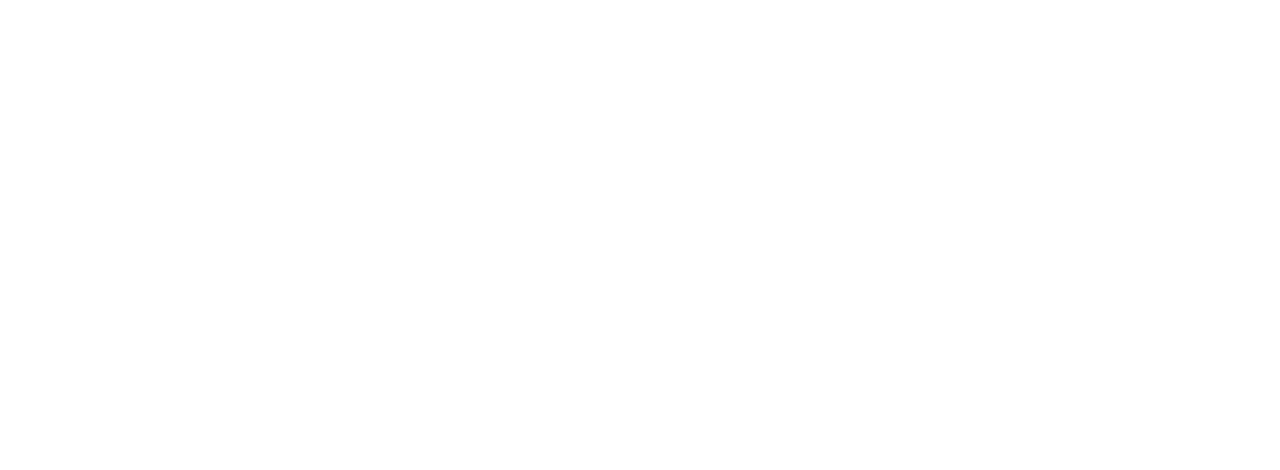
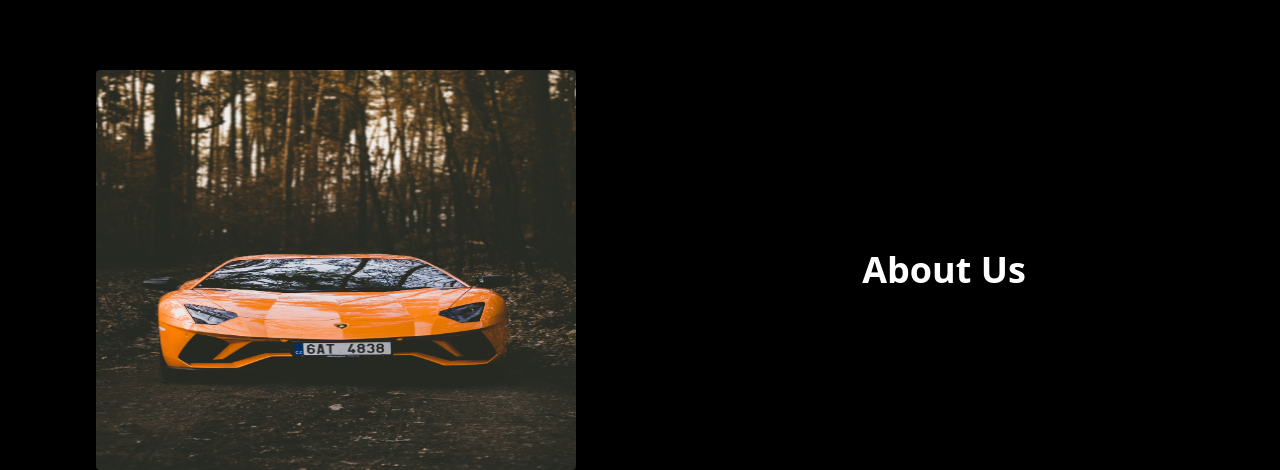
Before and after one commit to owusuvictorjnr/car-rentals, a Next.js app: page /about in a window 1280 px wide. Before the commit this address had no page. Shown: the part 610-1080 px from the top of the page. Before the commit the page ends 800 px from the top, so only its background shows below. Built offline with nearby package versions, Linux system fonts and the light colour scheme.

Commit message:
about page

```diff
--- /dev/null
+++ b/app/(root)/about/page.jsx
@@ -0,0 +1,31 @@
+import React from 'react'
+import Image from 'next/image'
+
+const About = () => {
+  return (
+    <div className="dark:bg-black dark:text-white duration-300">
+      <div className="container">
+        <div className="grid grid-cols-1 sm:grid-cols-2 place-items-center">
+          <div className="">
+            <Image
+              src="/assets/car3.jpg"
+              alt="car 3"
+              height={1000}
+              width={1000}
+              className="h-[25rem] w-[30rem] rounded"
+            />
+          </div>
+          <div className="">
+            <div className="">
+              <h1 className="text-3xl sm:text-4xl font-bold capitalize">
+                about us
+              </h1>
+            </div>
+          </div>
+        </div>
+      </div>
+    </div>
+  )
+}
+
+export default About
```
